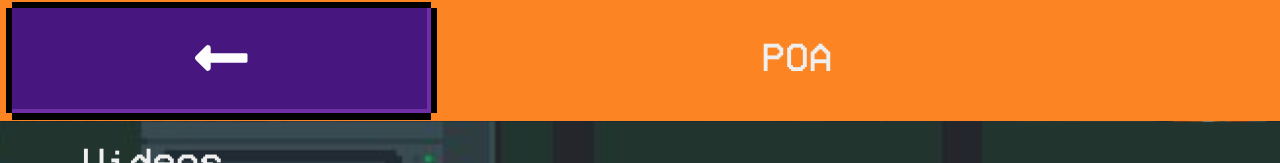
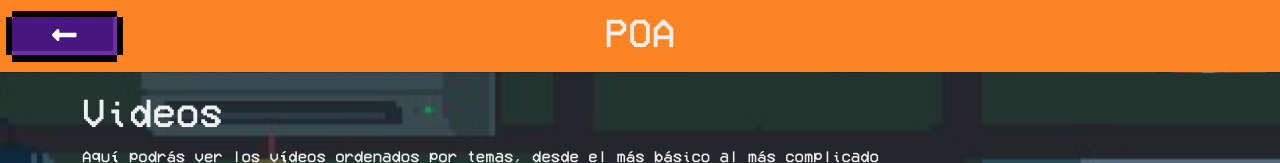
Before and after one commit to ProfessorByte/poa, a React (Create React App) app: page /poa/videos in a window 1280 px wide. Shown: the top 163 px of the page. Built offline with nearby package versions, Linux system fonts and the light colour scheme; a web font is replaced by a local one.

Commit message:
arreglando tamano de botn

```diff
--- a/src/components/ButtonBackComponent.js
+++ b/src/components/ButtonBackComponent.js
@@ -5,7 +5,7 @@ import { faLongArrowAltLeft } from "@fortawesome/free-solid-svg-icons";
 
 export const ButtonBack = ({ dir }) => {
   return (
-    <Link className="eightbit-btn eightbit-btn--proceed col-md-4 col-md-1 col-3" to={dir}>
+    <Link className="eightbit-btn eightbit-btn--proceed col-md-1 col-3 btn-sm" to={dir}>
       <span>
         <FontAwesomeIcon icon={faLongArrowAltLeft} size="2x" />
       </span>
```
